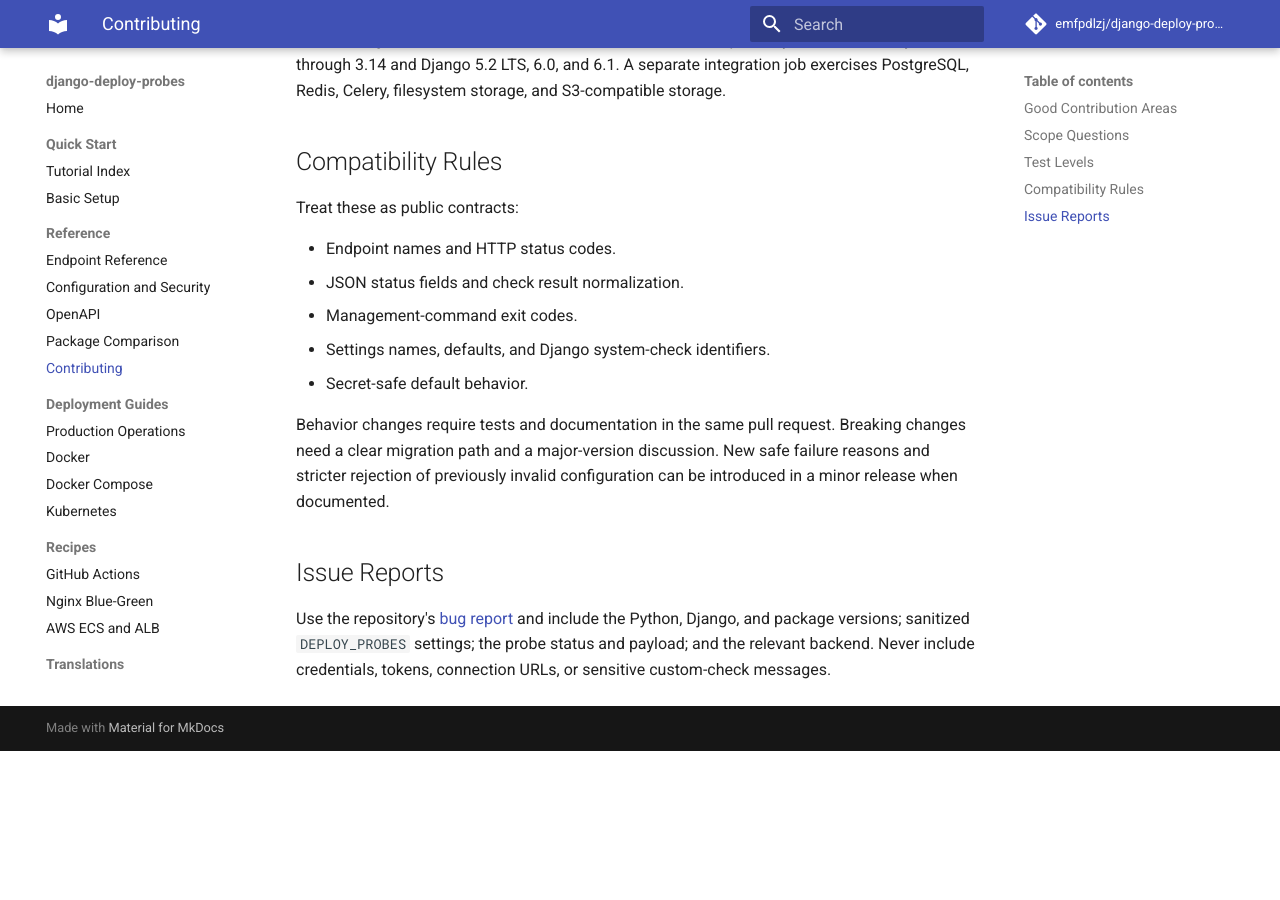
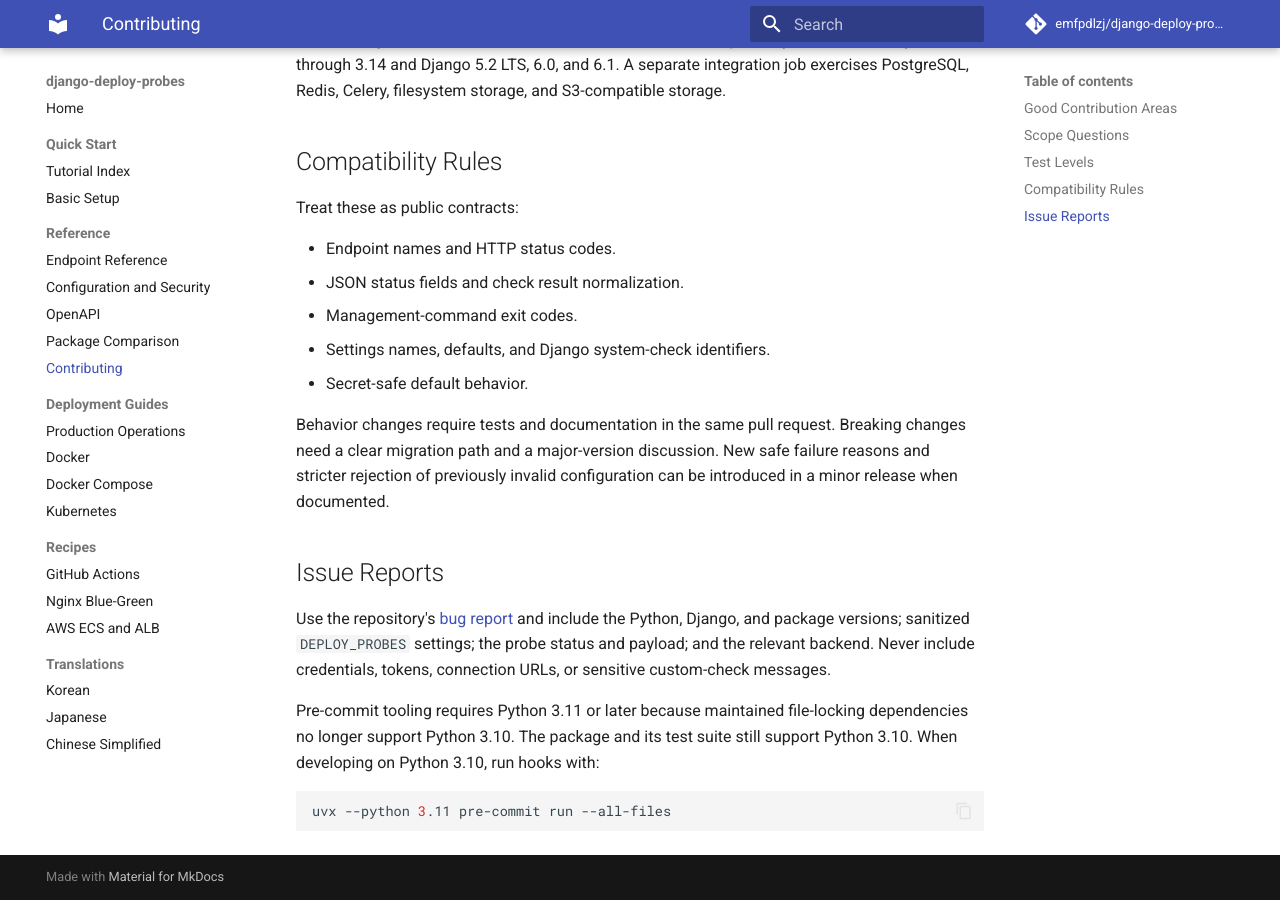
Before and after one commit to emfpdlzj/django-deploy-probes, an MkDocs documentation site: the page built from docs/contributing.md, in a window 1280 px wide and 900 px high, scrolled down 1284 px. Built offline with MkDocs 1.6.1 and Material for MkDocs 9.7.7, drawn with Linux system fonts in a browser that asks for light colours; comment, search, counter and statistics services are not loaded; before the commit the page ends 2035 px from its top, so only the background shows below that.

Commit message:
fix: refresh vulnerable dependencies across supported Python versions

````diff
--- a/docs/contributing.md
+++ b/docs/contributing.md
@@ -69,3 +69,11 @@
 and include the Python, Django, and package versions; sanitized `DEPLOY_PROBES` settings; the probe
 status and payload; and the relevant backend. Never include credentials, tokens, connection URLs,
 or sensitive custom-check messages.
+
+Pre-commit tooling requires Python 3.11 or later because maintained file-locking
+dependencies no longer support Python 3.10. The package and its test suite still
+support Python 3.10. When developing on Python 3.10, run hooks with:
+
+```bash
+uvx --python 3.11 pre-commit run --all-files
+```
--- a/pyproject.toml
+++ b/pyproject.toml
@@ -76,7 +76,7 @@
 dev = [
     "mkdocs>=1.6,<2.0; python_version >= '3.10'",
     "mkdocs-material>=9.6; python_version >= '3.10'",
-    "pre-commit>=3.7; python_version >= '3.10'",
+    "pre-commit>=3.7; python_version >= '3.11'",
     "pytest-cov>=5.0",
     "pytest>=8.0",
     "ruff>=0.6",
````
Also changed, not shown: CHANGELOG.md (+4 -0 lines), CONTRIBUTING.md (+8 -0 lines), 2 other files.
